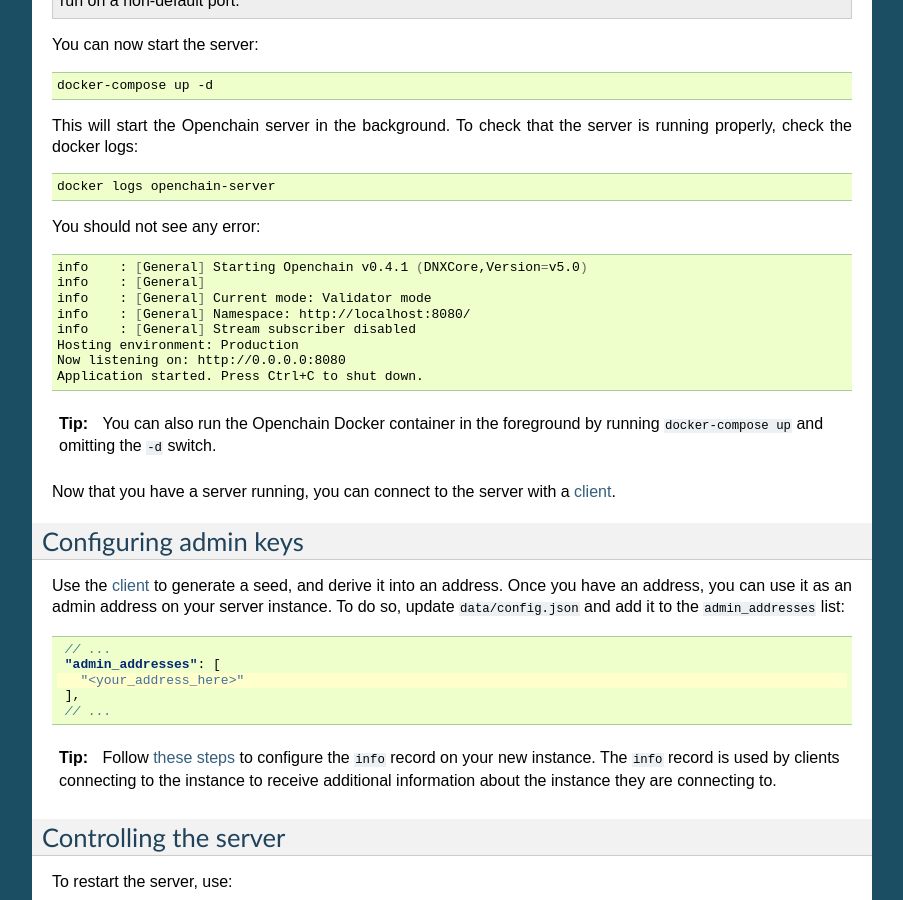
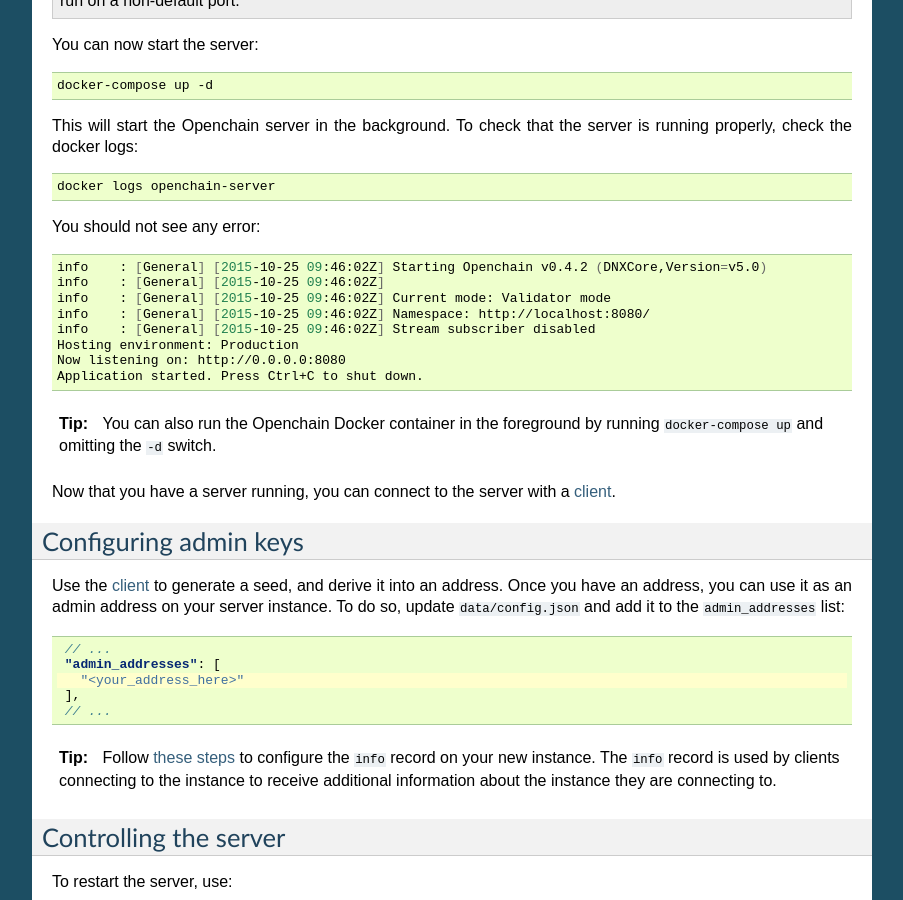
Before and after one commit to openchain/docs, a Sphinx documentation site: the page built from docs/source/general/docker-deployment.rst, in a window 1280 px wide and 900 px high, scrolled down 1703 px. Shown: the whole window, without its empty margins (198-1101 px from the left). Built offline with Sphinx 7.4.7, drawn with Linux system fonts in a browser that asks for light colours.

Commit message:
Update the deployment instruction for Openchain 0.4.2

```diff
--- a/docs/source/general/docker-deployment.rst
+++ b/docs/source/general/docker-deployment.rst
@@ -117,11 +117,11 @@
 
 .. code-block:: bash
 
-    info    : [General] Starting Openchain v0.4.1 (DNXCore,Version=v5.0)
-    info    : [General]
-    info    : [General] Current mode: Validator mode
-    info    : [General] Namespace: http://localhost:8080/
-    info    : [General] Stream subscriber disabled
+    info    : [General] [2015-10-25 09:46:02Z] Starting Openchain v0.4.2 (DNXCore,Version=v5.0)
+    info    : [General] [2015-10-25 09:46:02Z]
+    info    : [General] [2015-10-25 09:46:02Z] Current mode: Validator mode
+    info    : [General] [2015-10-25 09:46:02Z] Namespace: http://localhost:8080/
+    info    : [General] [2015-10-25 09:46:02Z] Stream subscriber disabled
     Hosting environment: Production
     Now listening on: http://0.0.0.0:8080
     Application started. Press Ctrl+C to shut down.
```
